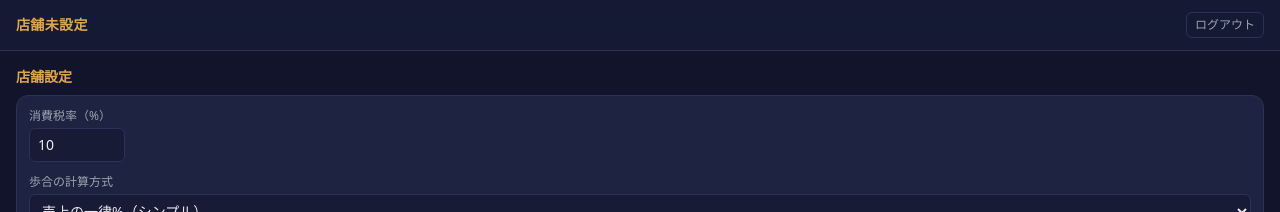
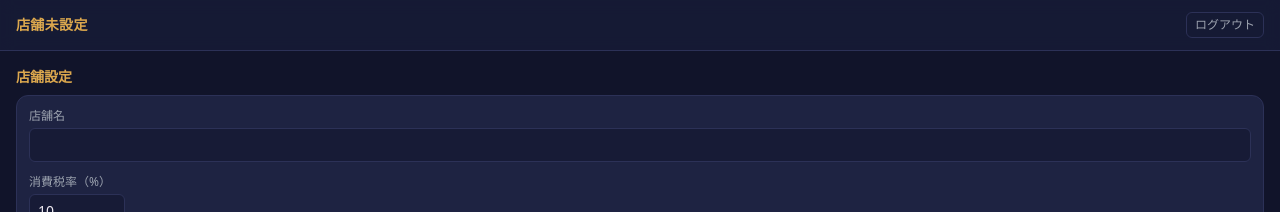
Before and after one commit to shunsukeyamada0107/tever, a Next.js app: page /dashboard/settings in a window 1280 px wide. Shown: the top 212 px of the page. Built offline with nearby package versions, Linux system fonts and the light colour scheme; no server answers.

Commit message:
Add store name editing to Settings
Store name was previously only set at creation time via /admin, with
no way to change it afterward from within the app itself.

```diff
--- a/app/dashboard/settings/page.tsx
+++ b/app/dashboard/settings/page.tsx
@@ -13,6 +13,7 @@ export default function SettingsPage() {
   const supabase = createClient();
   const {
     storeId,
+    storeName,
     taxRate,
     commissionRate,
     cutoffHour,
@@ -37,6 +38,7 @@ export default function SettingsPage() {
   const [menuNameDrafts, setMenuNameDrafts] = useState<Record<string, string>>({});
   const [reorderingId, setReorderingId] = useState<string | null>(null);
 
+  const [storeNameDraft, setStoreNameDraft] = useState(storeName ?? "");
   const [taxRateDraft, setTaxRateDraft] = useState(String(Math.round(taxRate * 100)));
   const [commissionRateDraft, setCommissionRateDraft] = useState(String(Math.round(commissionRate * 100)));
   const [cutoffHourDraft, setCutoffHourDraft] = useState(String(cutoffHour));
@@ -52,6 +54,7 @@ export default function SettingsPage() {
   const [showTokenHelp, setShowTokenHelp] = useState(false);
 
   useEffect(() => {
+    setStoreNameDraft(storeName ?? "");
     setTaxRateDraft(String(Math.round(taxRate * 100)));
     setCommissionRateDraft(String(Math.round(commissionRate * 100)));
     setCutoffHourDraft(String(cutoffHour));
@@ -63,6 +66,7 @@ export default function SettingsPage() {
     setThemeDraft(theme);
     setShowInsightsDraft(showInsights);
   }, [
+    storeName,
     taxRate,
     commissionRate,
     cutoffHour,
@@ -182,11 +186,12 @@ export default function SettingsPage() {
   }
 
   async function saveStoreSettings() {
-    if (!storeId) return;
+    if (!storeId || !storeNameDraft.trim()) return;
     setSavingStoreSettings(true);
     await supabase
       .from("stores")
       .update({
+        name: storeNameDraft.trim(),
         tax_rate: Number(taxRateDraft) / 100,
         commission_rate: Number(commissionRateDraft) / 100,
         business_day_cutoff_hour: Number(cutoffHourDraft),
@@ -255,6 +260,14 @@ export default function SettingsPage() {
       <div>
         <div className="text-gold font-bold text-sm mb-2">店舗設定</div>
         <div className="rounded-xl border border-line bg-elevated p-3 space-y-3">
+          <div>
+            <label className="block text-xs text-gray-400 mb-1">店舗名</label>
+            <input
+              value={storeNameDraft}
+              onChange={(e) => setStoreNameDraft(e.target.value)}
+              className="w-full rounded-md bg-bg2 border border-line px-2 py-1.5 text-sm"
+            />
+          </div>
           <div>
             <label className="block text-xs text-gray-400 mb-1">消費税率（%）</label>
             <input
```
